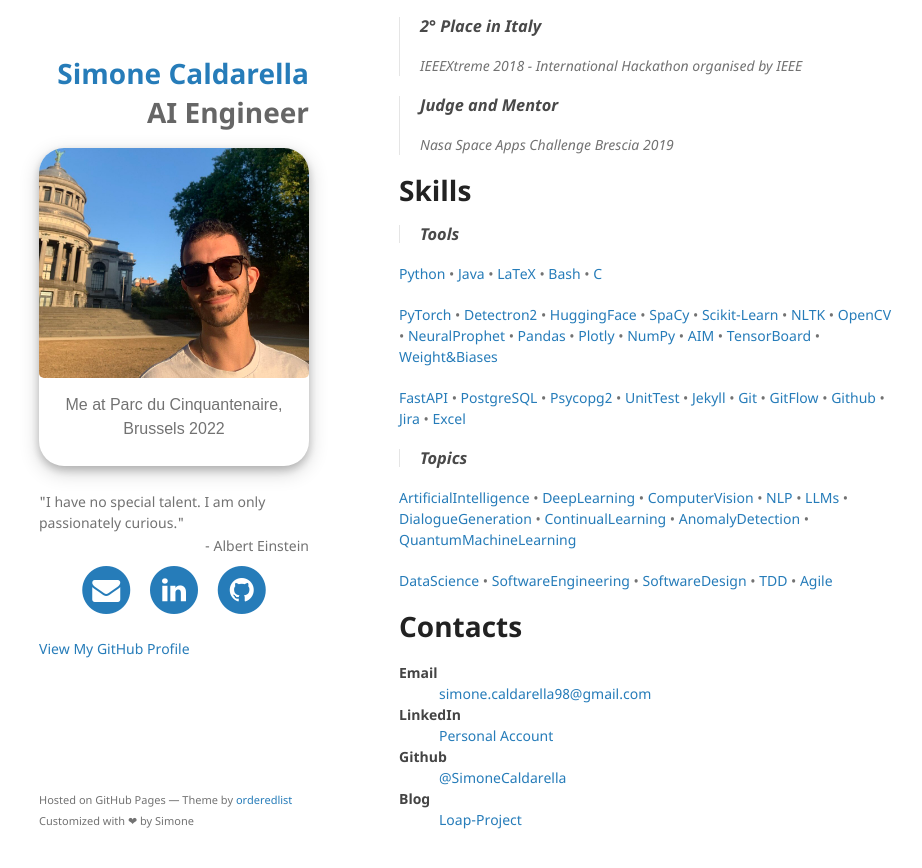
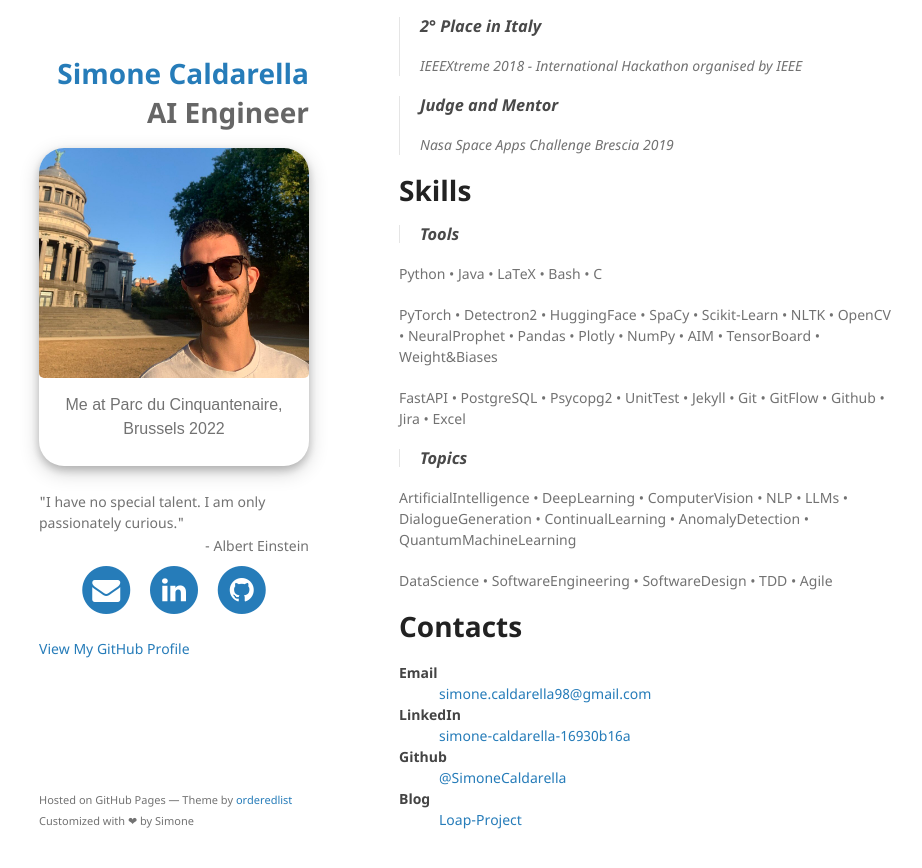
Before and after one commit to SimoneCaldarella/simonecaldarella.github.io, a Jekyll site: the page built from index.md, in a window 1280 px wide and 900 px high, scrolled down 1940 px. Shown: the top 868 px of the window, without its empty margins (171-1093 px from the left). Built offline with Jekyll 4.4.1, drawn with Linux system fonts in a browser that asks for light colours; some web fonts are replaced; our own code applies the rules of GitHub Pages for plain Markdown files.

```diff
--- a/index.md
+++ b/index.md
@@ -61,40 +61,40 @@ Thesis: "DeepFake: a technological evolution with use cases between threats and
 # Achievements
 
 > ### Chairman
->IEEE Student Branch of Brescia 2018-2019
+> IEEE Student Branch of Brescia 2018-2019
 
 > ### 2° Place in Italy
->IEEEXtreme 2018 - International Hackathon organised by IEEE
+> IEEEXtreme 2018 - International Hackathon organised by IEEE
 
->### Judge and Mentor
->Nasa Space Apps Challenge Brescia 2019
+> ### Judge and Mentor
+> Nasa Space Apps Challenge Brescia 2019
 
 # Skills
 
->### Tools
+> ### Tools
 
-[Python](https://www.google.com/search?q=Python) • [Java](https://www.google.com/search?q=Java) • [LaTeX](https://www.google.com/search?q=LaTeX) • [Bash](https://www.google.com/search?q=Bash) • [C](https://www.google.com/search?q=c+programming+language) <br>
+Python • Java • LaTeX • Bash • C <br>
 
-[PyTorch](https://www.google.com/search?q=PyTorch) • [Detectron2](https://www.google.com/search?q=Detectron2) • [HuggingFace](https://www.google.com/search?q=HuggingFace) • [SpaCy](https://www.google.com/search?q=SpaCy) • [Scikit-Learn](https://www.google.com/search?q=Scikit-Learn) • [NLTK](https://www.google.com/search?q=NLTK) • [OpenCV](https://www.google.com/search?q=OpenCV) • [NeuralProphet](https://www.google.com/search?q=neural+prophet) • [Pandas](https://www.google.com/search?q=Pandas) • [Plotly](https://www.google.com/search?q=Plotly) • [NumPy](https://www.google.com/search?q=NumPy) • [AIM](https://www.google.com/search?q=AIM) • [TensorBoard](https://www.google.com/search?q=TensorBoard) • [Weight&Biases](https://www.google.com/search?q=weight+%26+biases) <br>
+PyTorch • Detectron2 • HuggingFace • SpaCy • Scikit-Learn • NLTK • OpenCV • NeuralProphet • Pandas • Plotly • NumPy • AIM • TensorBoard • Weight&Biases <br>
 
-[FastAPI](https://www.google.com/search?q=FastAPI) • [PostgreSQL](https://www.google.com/search?q=PostgreSQL) • [Psycopg2](https://www.google.com/search?q=Psycopg2) • [UnitTest](https://www.google.com/search?q=UnitTest+python) • [Jekyll](https://www.google.com/search?q=jekyll+static+website) • [Git](https://www.google.com/search?q=git) • [GitFlow](https://www.google.com/search?q=gitflow) • [Github](https://www.google.com/search?q=github) • [Jira](https://www.google.com/search?q=jira+agile) • [Excel](https://www.google.com/search?q=excel)
+FastAPI • PostgreSQL • Psycopg2 • UnitTest • Jekyll • Git • GitFlow • Github • Jira • Excel
 
 > ### Topics
 
-[ArtificialIntelligence](https://www.google.com/search?q=artificial+intelligence) • [DeepLearning](https://www.google.com/search?q=deep+learning) • [ComputerVision](https://www.google.com/search?q=computer+vision) • [NLP](https://www.google.com/search?q=natural+language+processing) • [LLMs](https://www.google.com/search?q=LLMs) • [DialogueGeneration](https://www.google.com/search?q=dialogue+generation) • [ContinualLearning](https://www.google.com/search?q=continual+learning) • [AnomalyDetection](https://www.google.com/search?q=anomaly+detection) • [QuantumMachineLearning](https://www.google.com/search?q=quantum+machine+learning) <br>
+ArtificialIntelligence • DeepLearning • ComputerVision • NLP • LLMs • DialogueGeneration • ContinualLearning • AnomalyDetection • QuantumMachineLearning <br>
 
-[DataScience](https://www.google.com/search?q=datascience) •  [SoftwareEngineering](https://www.google.com/search?q=software+engineering) • [SoftwareDesign](https://www.google.com/search?q=software+design) • [TDD](https://www.google.com/search?q=test+driven+development) • [Agile](https://www.google.com/search?q=agile)
+DataScience •  SoftwareEngineering • SoftwareDesign • TDD • Agile
 
 # Contacts
 <dl>
 <dt>Email</dt>
 <dd><a href= "mailto:simone.caldarella98@gmail.com">simone.caldarella98@gmail.com</a></dd>
 <dt>LinkedIn</dt>
-<dd><a href= "https://www.linkedin.com/in/simone-caldarella-16930b16a/">Personal Account</a></dd>
+<dd><a href= "https://www.linkedin.com/in/simone-caldarella-16930b16a/">simone-caldarella-16930b16a</a></dd>
 <dt>Github</dt>
 <dd><a href= "https://github.com/SimoneCaldarella/">@SimoneCaldarella</a></dd>
 <dt>Blog</dt>
-<dd><a href= "https://lifeofaprocrastinator.github.io/">Loap-Project</a></dd>
+<dd><a href= "https://lifeofaprocrastinator.blog/">Loap-Project</a></dd>
 </dl>
 
 <!---
```
Also changed, not shown: 1 other file.
